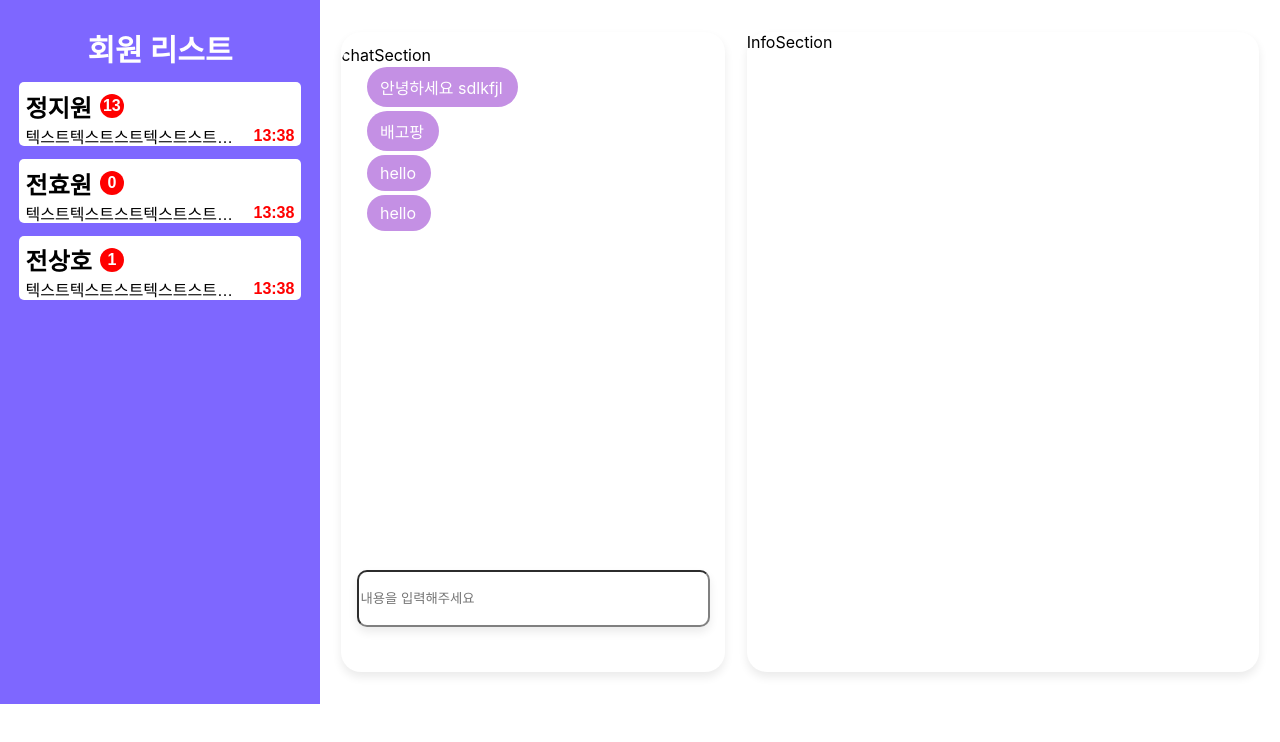
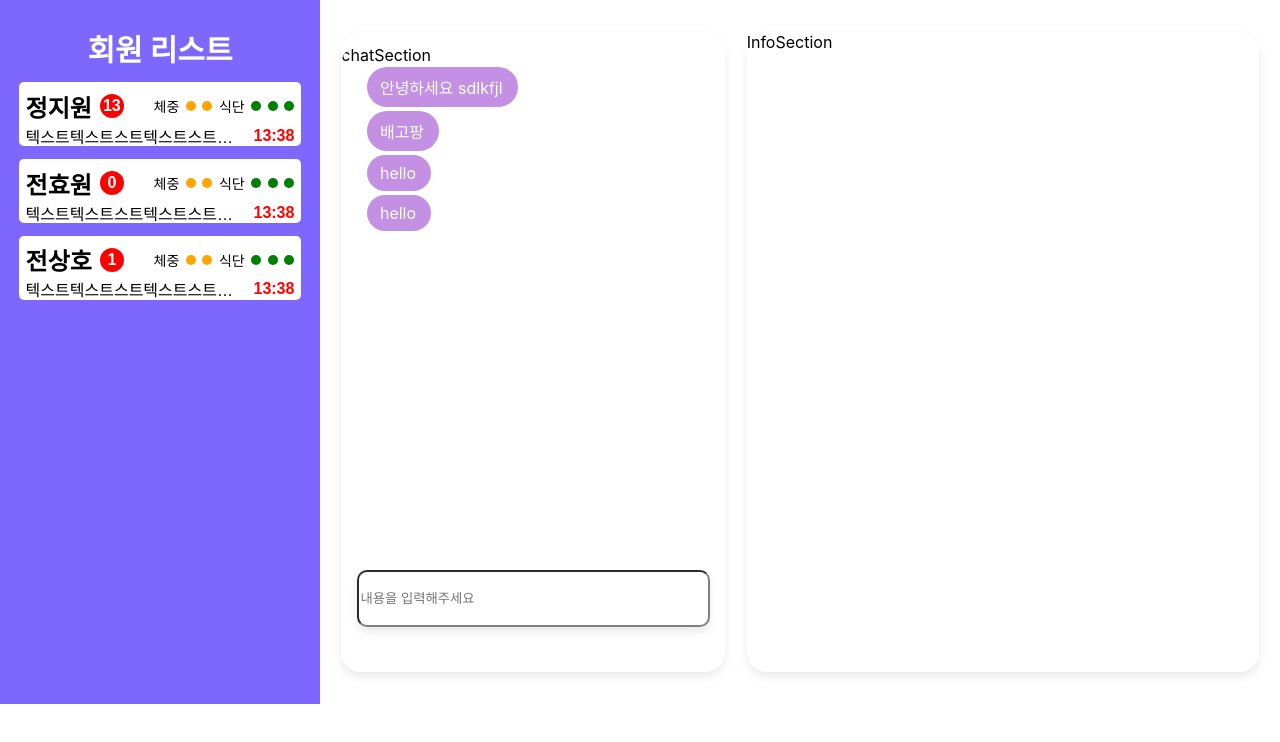
Before and after one commit to sangho-jeon/mauve-admin, a React (Create React App) app: page / in a window 1280 px wide. Shown: the top 742 px of the page. Built offline with nearby package versions, Linux system fonts and the light colour scheme.

Commit message:
[#21] 체중/식단 UI 추가

```diff
--- a/src/components/shared/room-card/index.jsx
+++ b/src/components/shared/room-card/index.jsx
@@ -1,5 +1,5 @@
 import React from "react";
-import { Card, Name, Text, Count, Waiting, Left, Right, Top, Bottom } from "./styled";
+import { Card, Name, Text, Count, Waiting, Left, Right, Top, Bottom, Weight, Diet } from "./styled";
 
 const RoomCard = (props) => {
   return (
@@ -10,6 +10,13 @@ const RoomCard = (props) => {
           <Count>{props.count}</Count>
         </Left>
         <Right>
+          체중
+          <Weight/>
+          <Weight/>
+          식단
+          <Diet/>
+          <Diet/>
+          <Diet/>
         </Right>
       </Top>
       <Bottom>
--- a/src/components/shared/room-card/styled.js
+++ b/src/components/shared/room-card/styled.js
@@ -31,6 +31,33 @@ export const Left = styled.div`
 `;
 
 export const Right = styled.div`
+  display: flex;
+  justify-content: space-between;
+  align-items: center;
+  width: 11vw;
+  font-size: 14px;
+`;
+
+export const Weight = styled.div`
+width: 10px;
+height: 10px;
+border-radius: 5px;
+background-color: orange;
+// width: 4px;
+// height: 4px;
+// border-radius: 2px;
+// background-color: grey;
+`;
+
+export const Diet = styled.div`
+width: 10px;
+height: 10px;
+border-radius: 5px;
+background-color: green;
+// width: 4px;
+// height: 4px;
+// border-radius: 2px;
+// background-color: grey;
 `;
 
 export const Bottom = styled.div`
```
